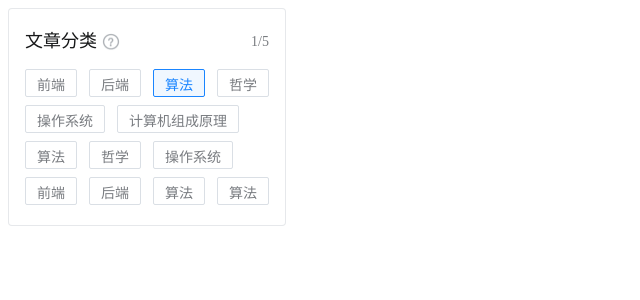
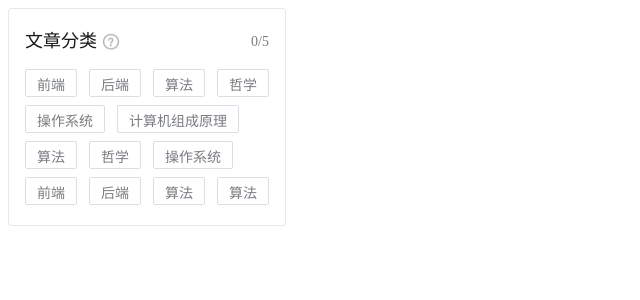
Before and after one commit to tflins/vue-select-panel, a Vue app: page / in a window 1280 px wide. Shown: the top 300 px of the page, without its empty margins (0-640 px from the left). Built offline with nearby package versions, Linux system fonts and the light colour scheme.

Commit message:
完成选中和取消选中, 完成选中数据与父组件双向数据流

```diff
--- a/src/App.vue
+++ b/src/App.vue
@@ -1,6 +1,6 @@
 <template>
   <div id="app">
-    <vue-select-panle :data-list="dataList"></vue-select-panle>
+    <vue-select-panle :data-list="dataList" v-model="checkedList"></vue-select-panle>
   </div>
 </template>
 
@@ -24,7 +24,8 @@ export default {
         { key: 'cdcdd', text: '后端' },
         { key: 'dsada', text: '算法' },
         { key: 'dsads', text: '算法' }
-      ]
+      ],
+      checkedList: []
     }
   },
 
--- a/src/components/VueSelectPanle/index.vue
+++ b/src/components/VueSelectPanle/index.vue
@@ -9,15 +9,16 @@
         <img src="@/assets/icon/question.png">
       </div>
       <div class="vue-select-panle-header__selectcount">
-        1/5
+        {{ curCheckedLength }}/{{ maxCheckedLength }}
       </div>
     </div>
 
     <div class="vue-select-panle-body">
       <div
-        :class="['vue-select-item', {'vue-select-item__active': index === 2 }]"
+        :class="['vue-select-item', {'vue-select-item__active': item.active }]"
         v-for="(item, index) in dataList"
         :key="item.key"
+        @click="onClickItem(item, index)"
       >
         {{ item.text }}
       </div>
@@ -31,13 +32,72 @@ export default {
   name: 'VueSelectPanle',
 
   data() {
-    return {}
+    return {
+      curValue: this.value
+    }
   },
 
   props: {
+    value: Array,
     dataList: {
       type: Array,
       default: () => []
+    },
+    maxCheckedLength: {
+      type: Number,
+      default: 5
+    }
+  },
+
+  computed: {
+    curCheckedLength() {
+      return this.curValue.length
+    }
+  },
+
+  watch: {
+    curValue(val) {
+      this.$emit('input', val)
+    },
+    value(val) {
+      this.curValue = val
+    }
+  },
+
+  methods: {
+    // 点击一项
+    onClickItem(item, index) {
+      if (!this.checkCanActice(item)) return
+      if (!item.active) {
+        this.pitchOn(item)
+      } else {
+        this.cancelSelected(item)
+      }
+      this.$emit('on-click-item', item, index)
+    },
+
+    // 选中
+    pitchOn(item) {
+      this.$set(item, 'active', true)
+      this.curValue.push(item)
+      this.curValue = [...new Set(this.curValue)]
+    },
+
+    // 取消选中
+    cancelSelected(item) {
+      let { curValue } = this
+      this.$set(item, 'active', false)
+      curValue.splice(
+        curValue.findIndex(v => v.key === item.key),
+        1
+      )
+    },
+
+    // 验证选项是否能激活
+    checkCanActice(item) {
+      if (item.disable) return false
+      if (this.curCheckedLength >= this.maxCheckedLength && !item.active) return false
+      return true
     }
   }
 }
```
Also changed, not shown: 1 other file (tests, documents, lock files or other folders).
